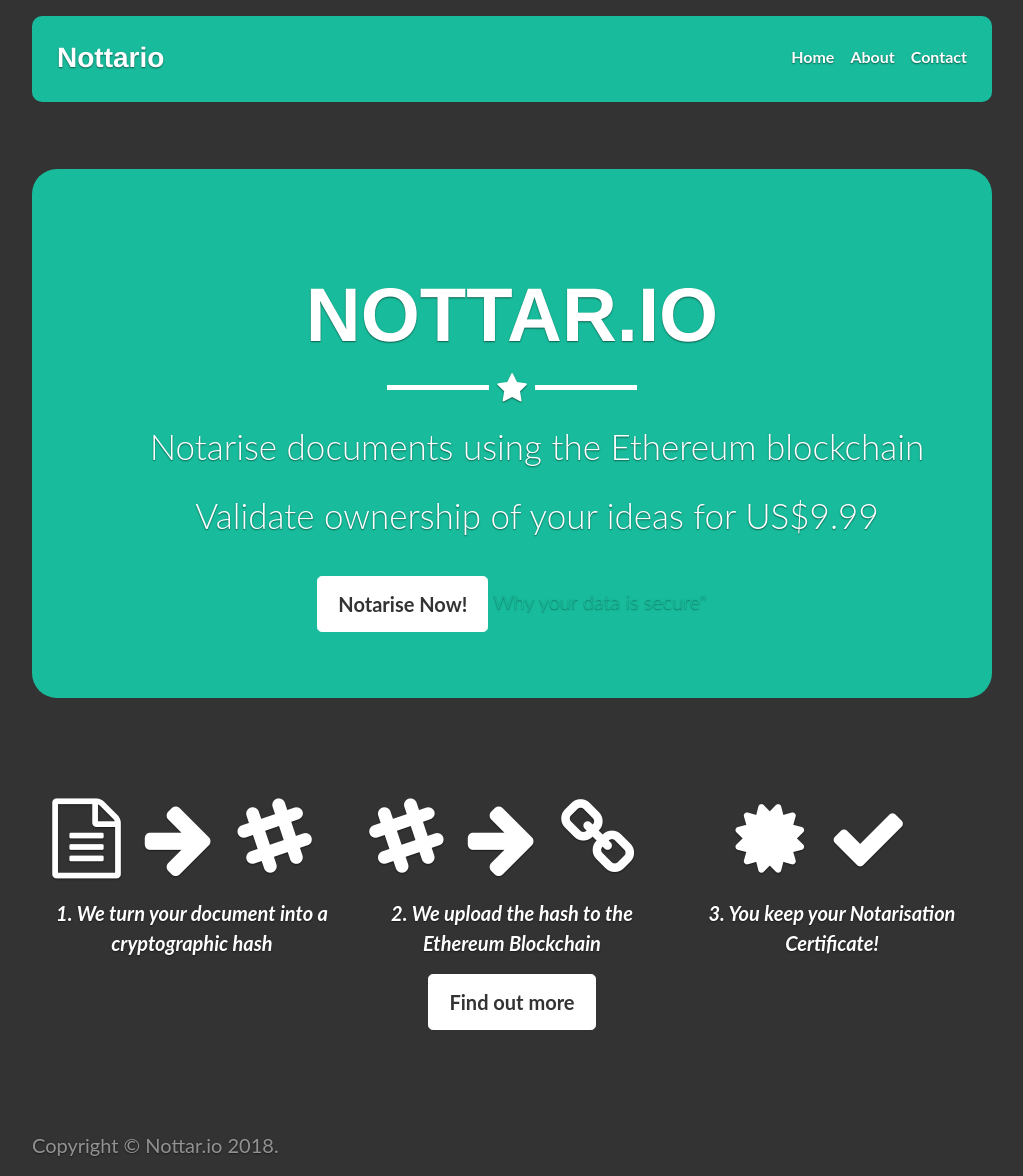
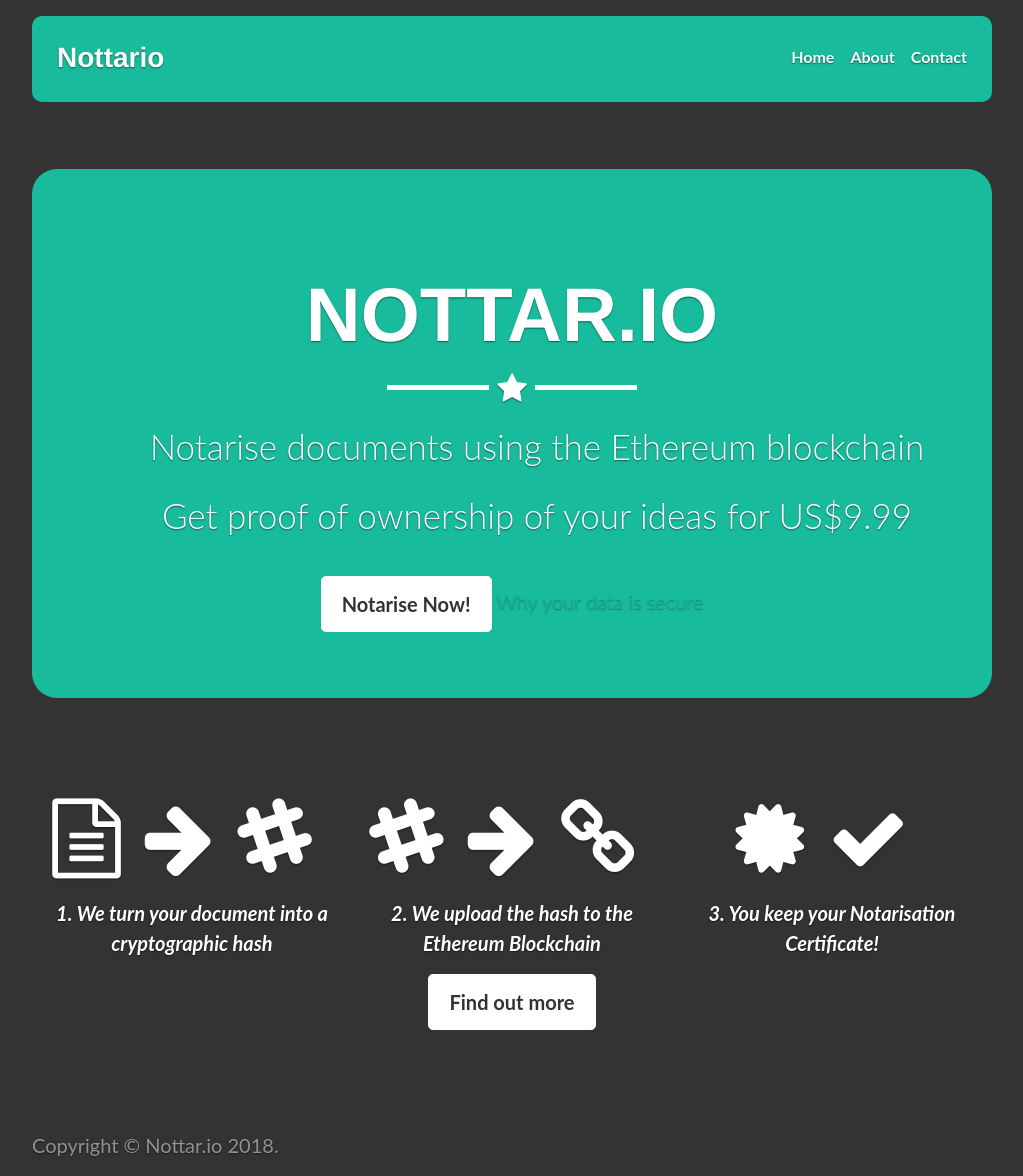
Before and after one commit to danmermel/nottariofront, a Jekyll site: the page built from index.html, in a window 1280 px wide. Shown: the whole page, without its empty margins (128-1151 px from the left). Built offline with Jekyll 4.4.1, drawn with Linux system fonts in a browser that asks for light colours; nearby versions of some CDN libraries.

Commit message:
index change

```diff
--- a/index.html
+++ b/index.html
@@ -10,12 +10,12 @@
                       <h1 class="name">Nottar.io</h1>
                       <hr class="star-light">
                       <p><span class="skills">Notarise documents using the Ethereum blockchain</span></p>
-                      <p><span class="skills">Validate ownership of your ideas for US$9.99</span></p>
+                      <p><span class="skills">Get proof of ownership of your ideas for US$9.99</span></p>
                   </div>
                   <div>
                     <p class="lead" id="notarise_now">
                       <a href="javascript:reveal()" class="btn btn-lg btn-secondary">Notarise Now!</a>
-                      <a href="security.html">Why your data is secure"</a>
+                      <a color="#ffffff" href="security.html">Why your data is secure</a>
                     </p>
                   </div>
               </div>
```
